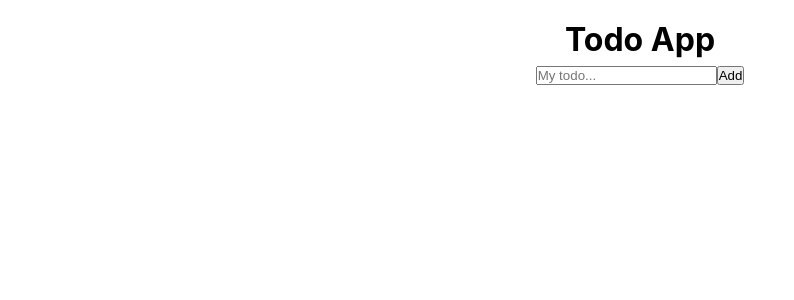
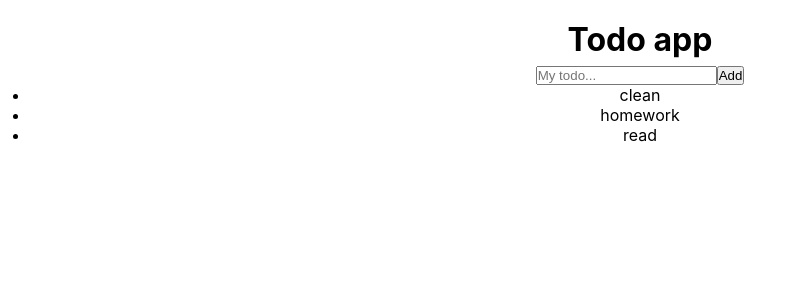
Before and after one commit to hellodebs/todoapp-react-exercise2, a React (Create React App) app: page / in a window 1280 px wide. Shown: the top 300 px of the page, without its empty margins (0-794 px from the left). Built offline with nearby package versions, Linux system fonts and the light colour scheme.

Commit message:
Add another component functino Header, rendering list with map method, install npm i react-uuid

```diff
--- a/package.json
+++ b/package.json
@@ -9,6 +9,7 @@
     "react": "^17.0.2",
     "react-dom": "^17.0.2",
     "react-scripts": "^4.0.3",
+    "react-uuid": "^1.0.2",
     "web-vitals": "^1.1.1"
   },
   "scripts": {
--- a/src/App.js
+++ b/src/App.js
@@ -1,12 +1,11 @@
 import "./App.css";
-import Input from "./components/Input.js";
-import Button from "./components/Button.js";
+import InputBar from "./components/InputBar.js";
 import ListItems from "./components/ListItems.js";
 import { useState } from "react";
+import Header from "./components/Header.js";
 
 function App() {
-  const [todo, setTodo] = useState([]);
-  const todoItem = [
+  const [todo, setTodo] = useState([
     {
       id: 1,
       todo: "clean",
@@ -22,15 +21,30 @@ function App() {
       todo: "read",
       isDone: false,
     },
-  ];
-  console.log(todoItem);
+  ]);
+  console.log(todo);
+
+  //create function to submit my todo input. Not dynamic yet.
+  function handleSubmitButton(e) {
+    e.preventDefault();
+    const newTodoItem = e.target.todo.value;
+    const newTodoItems = [
+      ...todo,
+      {
+        todo: newTodoItem,
+        isDone: false,
+      },
+    ];
+    console.log(newTodoItem);
+    setTodo(newTodoItems);
+    e.target.reset();
+  }
 
   return (
     <div className="App">
-      <h1>Todo App</h1>
-      <Input />
-      <Button />
-      <ListItems />
+      <Header text="Todo app" />
+      <InputBar onSubmit={handleSubmitButton} name="Add" />
+      <ListItems items={todo} />
     </div>
   );
 }
--- a/src/components/Button.js
+++ /dev/null
@@ -1,3 +0,0 @@
-export default function Button({ handleClickButton }) {
-  return <button onClick={handleClickButton}>Add</button>;
-}
--- /dev/null
+++ b/src/components/Header.js
@@ -0,0 +1,3 @@
+export default function Header({ text }) {
+  return <h1>{text}</h1>;
+}
--- a/src/components/Input.js
+++ /dev/null
@@ -1,3 +0,0 @@
-export default function Input() {
-  return <input type="text" onSubmit="submit" placeholder="My todo..." />;
-}
--- /dev/null
+++ b/src/components/InputBar.js
@@ -0,0 +1,8 @@
+export default function InputBar({ onSubmit, name }) {
+  return (
+    <form onSubmit={onSubmit}>
+      <input type="text" name="todo" placeholder="My todo..." />
+      <button className="button">{name}</button>
+    </form>
+  );
+}
--- /dev/null
+++ b/src/components/ListItem.js
@@ -0,0 +1,3 @@
+export default function ListItem({ item }) {
+  return <li>{item.todo}</li>;
+}
--- a/src/components/ListItems.js
+++ b/src/components/ListItems.js
@@ -1,3 +1,10 @@
-export default function ListItems() {
-  return <ul></ul>;
+import ListItem from "./ListItem.js";
+import uuid from "react-uuid";
+
+export default function ListItems({ items }) {
+  const liItem = items.map((item) => {
+    return <ListItem key={uuid()} item={item} />;
+  });
+
+  return <ul>{liItem}</ul>;
 }
```
Also changed, not shown: 1 other file (tests, documents, lock files or other folders).
